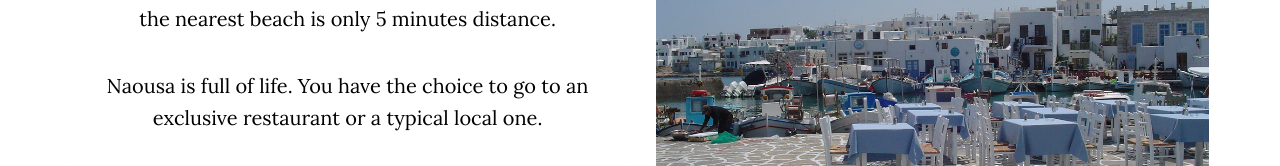
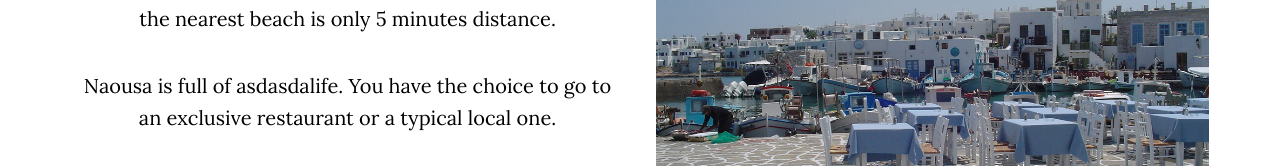
Before and after one commit to bvassilis/paros, a website: page index.html in a window 1280 px wide. Shown: the part 2165-2331 px from the top of the page. Drawn offline with nearby package versions, Linux system fonts and the light colour scheme; some packages are replaced by stand-ins of ours.

Commit message:
Update index texts

```diff
--- a/index.html
+++ b/index.html
@@ -147,7 +147,7 @@
                 <div class="panel panel-professional">
                     <p></p>
 <p>Naousa centre is only 3 minutes on foot and </p><p> the nearest beach is only 5 minutes distance.</p>
-                    <p>Naousa is full of life. You have the choice to go to an exclusive restaurant or a typical local one.</p>
+                    <p>Naousa is full of asdasdalife. You have the choice to go to an exclusive restaurant or a typical local one.</p>
 
 <p>You can do clubbing all day and night or you can go to a quiet beach or restaurant and enjoy the sunset.</p>
                 </div>
```
